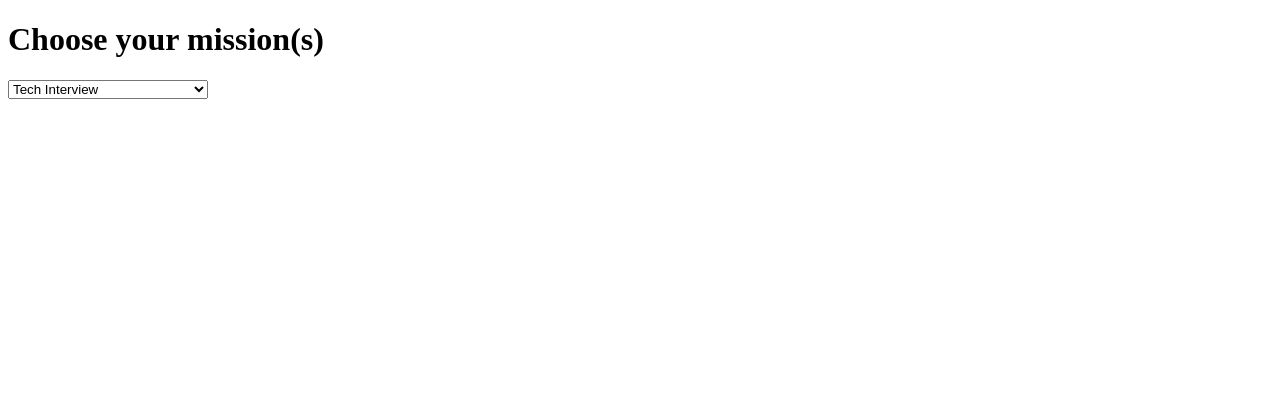
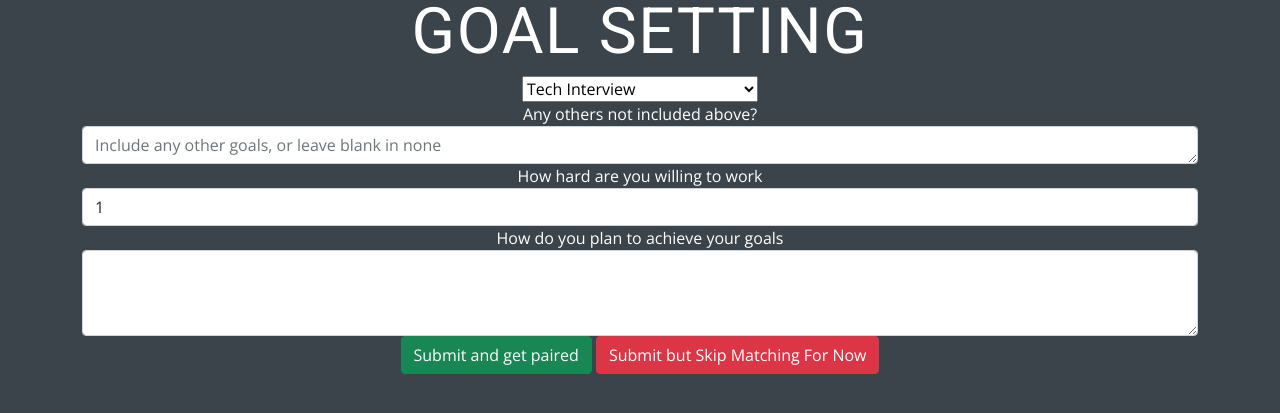
Before and after one commit to darrenzhang2000/accountability-circle, a Flask app: template templates/missionSetting.html in a window 1280 px wide. Shown: the top 413 px of the page. Run offline with Flask 2, Linux system fonts and the light colour scheme; the template is opened without the code that fills it, so the values that code supplies are empty.

Commit message:
finished setting goals form, fixing style if needed

```diff
--- a/templates/missionSetting.html
+++ b/templates/missionSetting.html
@@ -1,12 +1,21 @@
 <!DOCTYPE html>
 <html lang="en">
+
 <head>
     <meta charset="UTF-8">
     <meta name="viewport" content="width=device-width, initial-scale=1.0">
     <title>Mission Setting</title>
+    <meta name="viewport" content="width=device-width, initial-scale=1.0">
+    <link href="https://cdn.jsdelivr.net/npm/bootstrap@5.0.0-beta1/dist/css/bootstrap.min.css" rel="stylesheet"
+        integrity="sha384-giJF6kkoqNQ00vy+HMDP7azOuL0xtbfIcaT9wjKHr8RbDVddVHyTfAAsrekwKmP1" crossorigin="anonymous">
+    <link rel="stylesheet" href="..\static\styles\feedback.css">
+
 </head>
+
 <body>
-    <h1>Choose your mission(s)</h1>
+    <div class="container">
+        <form>
+            <h1>GOAL SETTING</h1>
             <select>
                 <option>Tech Interview</option>
                 <option>Exercise</option>
@@ -14,5 +23,34 @@
                 <option>Self teach coding</option>
                 <option>Study for SAT</option>
             </select>
+            <div class="form-group">
+                <label for="exampleFormControlTextarea1">Any others not included above?</label>
+                <textarea class="form-control" id="exampleFormControlTextarea1" rows="1"
+                    placeholder="Include any other goals, or leave blank in none"></textarea>
+            </div>
+            <div class="form-group">
+                <label for="exampleFormControlSelect1">How hard are you willing to work</label>
+                <select class="form-control" id="exampleFormControlSelect1">
+                    <option>1</option>
+                    <option>2</option>
+                    <option>3</option>
+                    <option>4</option>
+                    <option>5</option>
+                </select>
+            </div>
+            <div class="form-group">
+                <label for="exampleFormControlTextarea1">How do you plan to achieve your goals</label>
+                <textarea class="form-control" id="exampleFormControlTextarea1" rows="3"></textarea>
+            </div>
+        </form>
+        <div class="container">
+            <button type="button" class="btn btn-success">Submit and get paired</button>
+            <button type="button" class="btn btn-danger">Submit but Skip Matching For Now</button>
+        </div>
+
 </body>
+<script src="https://cdn.jsdelivr.net/npm/bootstrap@5.0.0-beta1/dist/js/bootstrap.bundle.min.js"
+    integrity="sha384-ygbV9kiqUc6oa4msXn9868pTtWMgiQaeYH7/t7LECLbyPA2x65Kgf80OJFdroafW"
+    crossorigin="anonymous"></script>
+
 </html>
```
Lines whose indentation alone changed are shown as unchanged.
